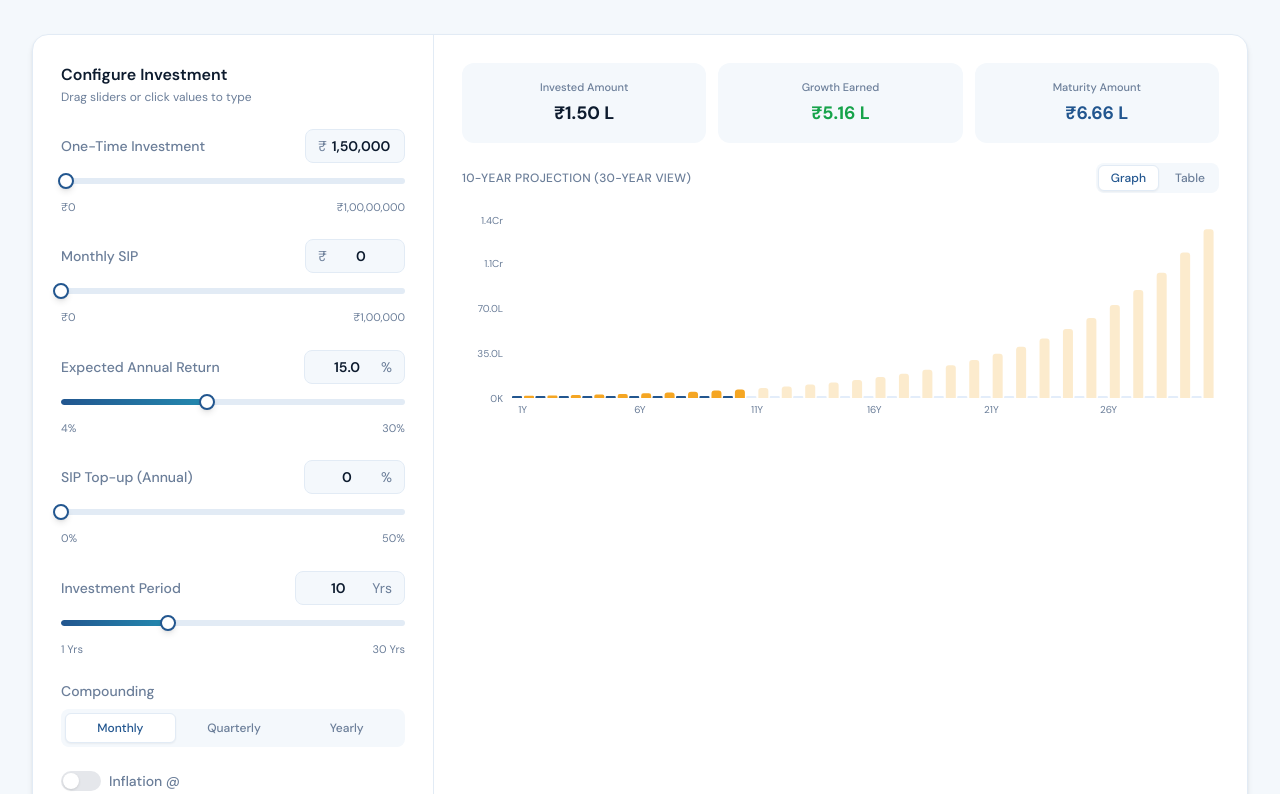
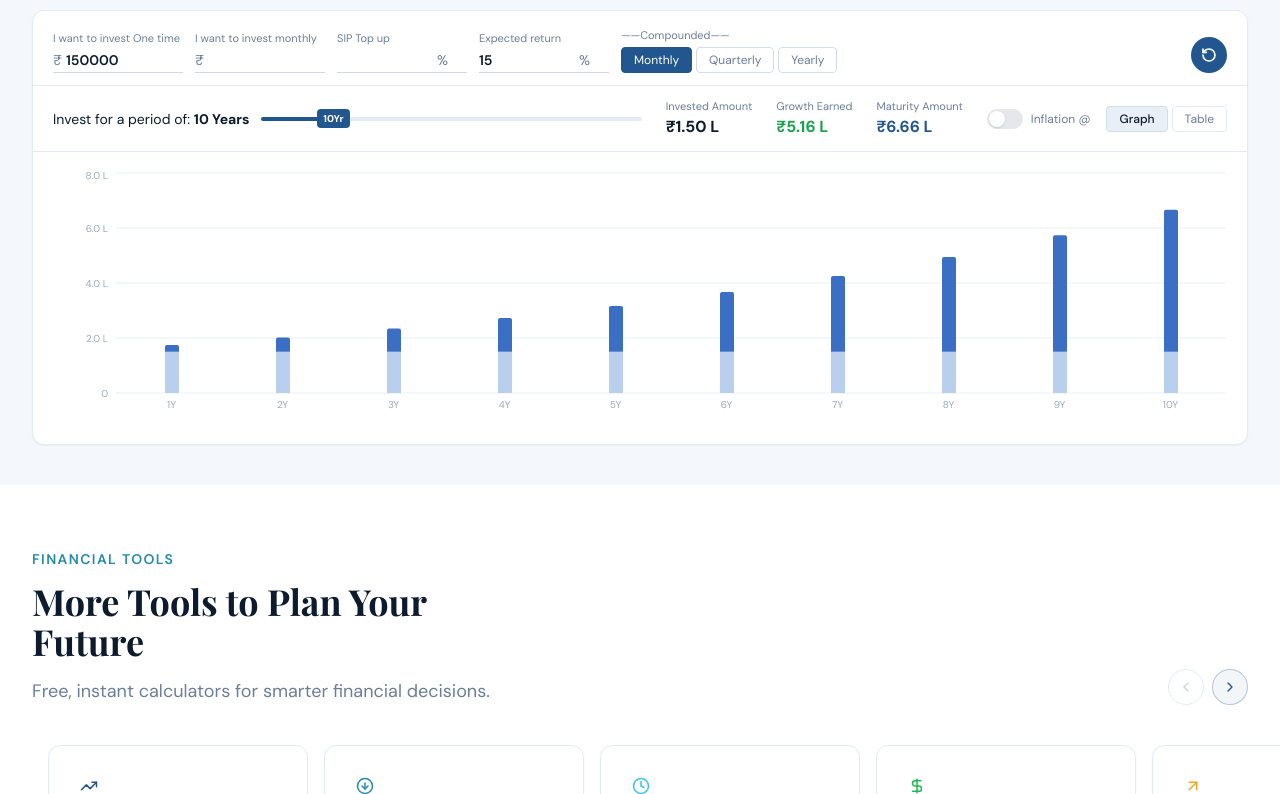
Before and after one commit to SwarikaaM/radds-v2, a React (Vite) app: page / in a window 1280 px wide. Shown: the part 1086-1880 px from the top of the page. Built offline with nearby package versions, Linux system fonts and the light colour scheme; a web font is replaced by a local one.

Commit message:
featured calculator update

```diff
--- a/src/components/home/FeaturedCalculator.jsx
+++ b/src/components/home/FeaturedCalculator.jsx
@@ -117,7 +117,7 @@ function buildChartData({ lumpsum, monthly, rate, sipTopUp, years, compounding,
   const periods = compounding === "monthly" ? 12 : compounding === "quarterly" ? 4 : 1;
   const rPerPeriod = rate / 100 / periods;
   const monthsPerPeriod = 12 / periods;
-  const maxYears = 30;
+  const maxYears = 50;
 
   return Array.from({ length: maxYears }, (_, i) => {
     const yr = i + 1;
@@ -145,7 +145,14 @@ function buildChartData({ lumpsum, monthly, rate, sipTopUp, years, compounding,
       ? Math.round(nominal / Math.pow(1 + inflation / 100, yr))
       : nominal;
 
-    return { year: yr, invested, total: nominal, real };
+    return {
+      year: yr,
+      invested,
+      total: nominal,
+      real,
+      growth: nominal - invested,
+      real_growth: real - invested,
+    };
   });
 }
 
@@ -179,165 +186,147 @@ export default function FeaturedCalculator() {
   }));
 
   return (
-    <section className="bg-lightbg py-14">
+    <section className="bg-lightbg py-10">
       <div className="max-w-7xl mx-auto px-4 sm:px-6 lg:px-8">
         <SectionHeader
           eyebrow="Investment Calculator"
           title="See Your Money Grow"
           subtitle="Combine a one-time investment with monthly SIP, add step-up and inflation — see the full picture."
-          className="mb-8"
+          className="mb-6"
         />
 
         <ScrollReveal>
-          <div className="bg-white rounded-[16px] border border-[#E2EBF5] shadow-md overflow-hidden">
-            <div className="grid grid-cols-1 lg:grid-cols-[400px_1fr] divide-y lg:divide-y-0 lg:divide-x divide-[#E2EBF5]">
+          <div className="bg-white rounded-xl border border-[#E2EBF5] shadow-sm overflow-hidden">
 
-              {/* ── Input Panel ── */}
-              <div className="p-7 space-y-6">
-                <div>
-                  <h3 className="text-textprimary font-semibold text-base mb-0.5">Configure Investment</h3>
-                  <p className="text-textmuted text-xs">Drag sliders or click values to type</p>
+            {/* ── Row 1: Input fields (compact, single row) ── */}
+            <div className="flex flex-wrap items-end gap-3 px-5 pt-4 pb-3 border-b border-[#E2EBF5]">
+              {[
+                { label: "I want to invest One time", value: lumpsum, onChange: setLumpsum, prefix: "₹" },
+                { label: "I want to invest monthly", value: monthly, onChange: setMonthly, prefix: "₹" },
+                { label: "SIP Top up", value: sipTopUp, onChange: setSipTopUp, suffix: "%" },
+                { label: "Expected return", value: rate, onChange: setRate, suffix: "%" },
+              ].map(f => (
+                <div key={f.label} className="flex flex-col gap-1 min-w-[130px]">
+                  <span className="text-[11px] text-textmuted">{f.label}</span>
+                  <div className="flex items-center border-b border-[#CDD8E3] pb-0.5 gap-1">
+                    {f.prefix && <span className="text-textmuted text-sm">{f.prefix}</span>}
+                    <input
+                      type="text" inputMode="numeric"
+                      value={f.value === 0 ? "" : f.value.toLocaleString("en-IN").replace(/,/g, "")}
+                      onChange={e => { const v = e.target.value.replace(/,/g, ""); if (v === "" || /^\d*\.?\d*$/.test(v)) f.onChange(v === "" ? 0 : Number(v)); }}
+                      className="w-24 bg-transparent text-sm font-semibold text-textprimary outline-none"
+                    />
+                    {f.suffix && <span className="text-textmuted text-sm">{f.suffix}</span>}
                   </div>
+                </div>
+              ))}
 
-                <SliderInput label="One-Time Investment" value={lumpsum} min={0} max={10000000} step={10000}
-                  onChange={setLumpsum} prefix="₹" />
-
-                <SliderInput label="Monthly SIP" value={monthly} min={0} max={100000} step={500}
-                  onChange={setMonthly} prefix="₹" />
-
-                <SliderInput label="Expected Annual Return" value={rate} min={4} max={30} step={0.5}
-                  onChange={setRate} suffix="%" formatDisplay={v => v.toFixed(1)} />
-
-                <SliderInput label="SIP Top-up (Annual)" value={sipTopUp} min={0} max={50} step={1}
-                  onChange={setSipTopUp} suffix="%" formatDisplay={v => v.toFixed(0)} />
-
-                <SliderInput label="Investment Period" value={years} min={1} max={30} step={1}
-                  onChange={setYears} suffix=" Yrs" formatDisplay={v => v} />
-
-                {/* Compounding toggle */}
-                <div>
-                  <p className="text-textmuted text-sm font-medium mb-2">Compounding</p>
-                  <div className="flex gap-1 bg-lightbg rounded-lg p-1">
-                    {["monthly", "quarterly", "yearly"].map(opt => (
+              {/* Compounding */}
+              <div className="flex flex-col gap-1">
+                <span className="text-[11px] text-textmuted">——Compounded——</span>
+                <div className="flex gap-1">
+                  {["Monthly", "Quarterly", "Yearly"].map(opt => (
                     <button key={opt}
-                        onClick={() => setCompounding(opt)}
-                        className={`flex-1 py-1.5 text-xs font-medium rounded-md transition-all capitalize ${
-                          compounding === opt
-                            ? "bg-white text-primary shadow-sm border border-[#E2EBF5]"
-                            : "text-textmuted hover:text-textprimary"
+                      onClick={() => setCompounding(opt.toLowerCase())}
+                      className={`px-3 py-1 text-xs rounded border transition-all ${
+                        compounding === opt.toLowerCase()
+                          ? "bg-[#22568F] text-white border-[#22568F]"
+                          : "bg-white text-textmuted border-[#D1DDE8] hover:border-[#22568F]"
                       }`}
-                      >
-                        {opt.charAt(0).toUpperCase() + opt.slice(1)}
-                      </button>
+                    >{opt}</button>
                   ))}
                 </div>
               </div>
 
-                {/* Inflation toggle */}
-                <div className="flex items-center justify-between gap-4">
+              {/* Reset */}
+              <button
+                onClick={() => { setLumpsum(150000); setMonthly(0); setRate(15); setSipTopUp(0); setYears(10); setCompounding("monthly"); setInflationEnabled(false); setInflation(6); }}
+                className="w-9 h-9 rounded-full bg-[#22568F] text-white flex items-center justify-center hover:bg-[#1a4070] transition-colors flex-shrink-0 ml-auto"
+                title="Reset"
+              >
+                <svg width="16" height="16" viewBox="0 0 24 24" fill="none" stroke="currentColor" strokeWidth="2.5" strokeLinecap="round" strokeLinejoin="round">
+                  <path d="M3 12a9 9 0 1 0 9-9 9.75 9.75 0 0 0-6.74 2.74L3 8"/>
+                  <path d="M3 3v5h5"/>
+                </svg>
+              </button>
+            </div>
+
+            {/* ── Row 2: Year slider + summary + controls ── */}
+            <div className="flex flex-wrap items-center gap-6 px-5 py-3 border-b border-[#E2EBF5]">
+              {/* Year slider */}
+              <div className="flex items-center gap-3 flex-1 min-w-[260px]">
+                <span className="text-sm text-textprimary whitespace-nowrap">
+                  Invest for a period of: <strong>{years} Years</strong>
+                </span>
+                <div className="relative flex-1 h-5 flex items-center">
+                  <div className="w-full h-1 bg-[#E2EBF5] rounded-full">
+                    <div className="h-1 bg-[#22568F] rounded-full" style={{ width: `${((years - 1) / 49) * 100}%` }} />
+                  </div>
+                  <input type="range" min={1} max={50} step={1} value={years}
+                    onChange={e => setYears(Number(e.target.value))}
+                    className="absolute inset-0 w-full opacity-0 cursor-pointer" />
+                  <div className="absolute flex flex-col items-center pointer-events-none"
+                    style={{ left: `calc(${((years - 1) / 49) * 100}% - 14px)` }}>
+                    <div className="bg-[#22568F] text-white text-[10px] font-bold px-1.5 py-0.5 rounded">{years}Yr</div>
+                  </div>
+                </div>
+              </div>
+
+              {/* Summary */}
+              <div className="flex gap-6">
+                <div>
+                  <p className="text-[11px] text-textmuted">Invested Amount</p>
+                  <p className="text-base font-bold text-textprimary">{fmt(results.totalInvested)}</p>
+                </div>
+                <div>
+                  <p className="text-[11px] text-textmuted">Growth Earned</p>
+                  <p className="text-base font-bold text-green-600">{fmt(results.growth)}</p>
+                </div>
+                <div>
+                  <p className="text-[11px] text-textmuted">{inflationEnabled ? "Maturity (Inflation Adj.)" : "Maturity Amount"}</p>
+                  <p className="text-base font-bold text-primary">{fmt(inflationEnabled ? results.realTotal : results.nominalTotal)}</p>
+                </div>
+              </div>
+
+              {/* Inflation + Graph/Table */}
+              <div className="flex items-center gap-4 ml-auto">
                 <div className="flex items-center gap-2">
-                    <button
-                      onClick={() => setInflationEnabled(e => !e)}
-                      className={`relative w-10 h-5 rounded-full transition-colors duration-200 ${
-                        inflationEnabled ? "bg-primary" : "bg-gray-200"
-                      }`}
-                    >
-                      <span className={`absolute top-0.5 left-0.5 w-4 h-4 bg-white rounded-full shadow transition-transform duration-200 ${
-                        inflationEnabled ? "translate-x-5" : ""
-                      }`} />
+                  <button onClick={() => setInflationEnabled(e => !e)}
+                    className={`relative w-9 h-5 rounded-full transition-colors ${inflationEnabled ? "bg-[#22568F]" : "bg-gray-200"}`}>
+                    <span className={`absolute top-0.5 left-0.5 w-4 h-4 bg-white rounded-full shadow transition-transform ${inflationEnabled ? "translate-x-4" : ""}`} />
                   </button>
-                    <span className="text-sm text-textmuted font-medium">Inflation @</span>
-                  </div>
+                  <span className="text-xs text-textmuted">Inflation @</span>
                   {inflationEnabled && (
-                    <div className="flex items-center gap-1 bg-lightbg border border-[#E2EBF5] rounded-lg px-3 py-1 w-24">
-                      <input
-                        type="number" min={1} max={15} step={0.5}
-                        value={inflation}
+                    <div className="flex items-center border-b border-[#CDD8E3] gap-0.5">
+                      <input type="number" min={1} max={20} step={0.5} value={inflation}
                         onChange={e => setInflation(Number(e.target.value))}
-                        className="w-full bg-transparent text-sm font-semibold text-textprimary outline-none text-center"
-                      />
-                      <span className="text-textmuted text-sm">%</span>
+                        className="w-8 bg-transparent text-xs font-semibold outline-none text-center" />
+                      <span className="text-xs text-textmuted">%</span>
                     </div>
                   )}
                 </div>
-
-                {/* Quick presets */}
-                <div>
-                  <p className="text-textmuted text-xs mb-2 font-medium">Quick Presets</p>
-                  <div className="flex flex-wrap gap-2">
-                    {[
-                      { label: "Starter", ls: 50000, m: 2000, r: 12, y: 10 },
-                      { label: "Growth", ls: 150000, m: 5000, r: 14, y: 15 },
-                      { label: "Wealth", ls: 500000, m: 10000, r: 15, y: 20 },
-                    ].map(p => (
-                      <button key={p.label}
-                        onClick={() => { setLumpsum(p.ls); setMonthly(p.m); setRate(p.r); setYears(p.y); setSipTopUp(0); }}
-                        className="px-3 py-1.5 text-xs rounded-full border border-[#E2EBF5] text-textmuted hover:border-primary hover:text-primary transition-colors"
-                      >
-                        {p.label}
-                      </button>
+                <div className="flex gap-1">
+                  {["Graph", "Table"].map(m => (
+                    <button key={m} onClick={() => setViewMode(m.toLowerCase())}
+                      className={`px-3 py-1 text-xs rounded border transition-all ${
+                        viewMode === m.toLowerCase()
+                          ? "bg-[#E8EFF6] text-textprimary border-[#D1DDE8] font-medium"
+                          : "bg-white text-textmuted border-[#E2EBF5] hover:border-[#D1DDE8]"
+                      }`}>{m}</button>
                   ))}
                 </div>
               </div>
             </div>
 
-              {/* ── Output Panel ── */}
-              <div className="p-7 space-y-5 flex flex-col">
-
-                {/* Summary cards */}
-                <div className="grid grid-cols-3 gap-3">
-                  {[
-                    { label: "Invested Amount", value: fmt(results.totalInvested), color: "text-textprimary" },
-                    { label: "Growth Earned", value: fmt(results.growth), color: "text-green-600" },
-                    { label: inflationEnabled ? "Maturity (Inflation Adj.)" : "Maturity Amount", value: fmt(inflationEnabled ? results.realTotal : results.nominalTotal), color: "text-primary" },
-                  ].map(c => (
-                    <div key={c.label} className="bg-lightbg rounded-xl p-4 text-center">
-                      <p className="text-[11px] text-textmuted font-medium mb-1">{c.label}</p>
-                      <p className={`text-lg font-bold ${c.color}`}>{c.value}</p>
-                    </div>
-                  ))}
-                </div>
-
-                {/* Inflation note */}
-                {inflationEnabled && (
-                  <div className="text-xs text-textmuted bg-amber-50 border border-amber-100 rounded-lg px-3 py-2">
-                    Nominal maturity: <span className="font-semibold text-textprimary">{fmt(results.nominalTotal)}</span>
-                    {" "}→ adjusted to today's purchasing power at {inflation}% inflation over {years} yrs
-                  </div>
-                )}
-
-                {/* Graph / Table toggle */}
-                <div className="flex items-center justify-between">
-                  <p className="text-textmuted text-xs font-medium uppercase tracking-wide">
-                    {years}-Year Projection (30-year view)
-                  </p>
-                  <div className="flex gap-1 bg-lightbg rounded-lg p-0.5">
-                    {["graph", "table"].map(m => (
-                      <button key={m}
-                        onClick={() => setViewMode(m)}
-                        className={`px-3 py-1 text-xs font-medium rounded-md transition-all capitalize ${
-                          viewMode === m
-                            ? "bg-white text-primary shadow-sm border border-[#E2EBF5]"
-                            : "text-textmuted hover:text-textprimary"
-                        }`}
-                      >
-                        {m.charAt(0).toUpperCase() + m.slice(1)}
-                      </button>
-                    ))}
-                  </div>
-                </div>
-
-                {/* Chart or Table */}
-                <div className="flex-1">
+            {/* ── Row 3: Chart / Table full width ── */}
+            <div className="px-4 py-4">
               {viewMode === "graph" ? (
-                    <SIPGrowthChart data={chartDataWithHighlight} inflationEnabled={inflationEnabled} years={years} />
+                <SIPGrowthChart data={chartData} inflationEnabled={inflationEnabled} years={years} />
               ) : (
                 <SIPYearlyTable data={chartData} inflationEnabled={inflationEnabled} years={years} />
               )}
             </div>
-              </div>
 
-            </div>
           </div>
         </ScrollReveal>
       </div>
--- a/src/components/home/SIPGrowthChart.jsx
+++ b/src/components/home/SIPGrowthChart.jsx
@@ -1,45 +1,46 @@
-import { BarChart, Bar, XAxis, YAxis, Tooltip, ResponsiveContainer, Cell } from "recharts";
+import { BarChart, Bar, XAxis, YAxis, Tooltip, ResponsiveContainer, CartesianGrid } from "recharts";
 
-function fmt(n) {
-  if (n >= 1e7) return (n / 1e7).toFixed(1) + "Cr";
-  if (n >= 1e5) return (n / 1e5).toFixed(1) + "L";
-  return (n / 1000).toFixed(0) + "K";
+function fmtY(n) {
+  if (Math.abs(n) >= 1e7) return (n / 1e7).toFixed(1) + " Cr";
+  if (Math.abs(n) >= 1e5) return (n / 1e5).toFixed(1) + " L";
+  if (Math.abs(n) >= 1000) return (n / 1000).toFixed(0) + "K";
+  return String(n);
 }
 
 export default function SIPGrowthChart({ data, inflationEnabled, years }) {
+  const visibleData = data.filter(d => d.year <= years);
+  const barSize = visibleData.length > 25 ? 14 : visibleData.length > 15 ? 11 : 14;
+
   return (
-    <ResponsiveContainer width="100%" height={220}>
-      <BarChart data={data} barSize={data.length > 20 ? 10 : 14} barGap={2}>
+    <ResponsiveContainer width="100%" height={260}>
+      <BarChart data={visibleData} barSize={barSize} barCategoryGap="25%">
+        <CartesianGrid vertical={false} stroke="#E8EFF6" strokeDasharray="3 0" />
         <XAxis
           dataKey="year"
-          tick={{ fontSize: 10, fill: "#6B7E99" }}
+          tick={{ fontSize: 10, fill: "#9BAAB8" }}
           tickFormatter={v => `${v}Y`}
-          interval={data.length > 20 ? 4 : 2}
-          axisLine={false} tickLine={false}
+          interval={0}
+          axisLine={false}
+          tickLine={false}
         />
         <YAxis
-          tick={{ fontSize: 10, fill: "#6B7E99" }}
-          tickFormatter={fmt}
-          axisLine={false} tickLine={false} width={44}
+          tick={{ fontSize: 10, fill: "#9BAAB8" }}
+          tickFormatter={fmtY}
+          axisLine={false}
+          tickLine={false}
+          width={62}
         />
         <Tooltip
           formatter={(value, name) => {
-            const labels = { invested: "Invested", total: "Maturity (Nominal)", real: "Maturity (Real)" };
+            const labels = { invested: "Invested", growth: "Growth", real_growth: "Growth (Adj.)" };
             return ["₹" + Number(value).toLocaleString("en-IN"), labels[name] || name];
           }}
           labelFormatter={l => `Year ${l}`}
-          contentStyle={{ fontSize: 12, borderRadius: 8, border: "1px solid #E2EBF5" }}
+          contentStyle={{ fontSize: 12, borderRadius: 6, border: "1px solid #E2EBF5" }}
+          cursor={{ fill: "rgba(34,86,143,0.03)" }}
         />
-        <Bar dataKey="invested" radius={[3, 3, 0, 0]}>
-          {data.map((entry, i) => (
-            <Cell key={i} fill={entry.year <= years ? "#22568F" : "#C8DCF5"} fillOpacity={entry.year <= years ? 1 : 0.5} />
-          ))}
-        </Bar>
-        <Bar dataKey={inflationEnabled ? "real" : "total"} radius={[3, 3, 0, 0]}>
-          {data.map((entry, i) => (
-            <Cell key={i} fill={entry.year <= years ? "#F5A623" : "#FAD89B"} fillOpacity={entry.year <= years ? 1 : 0.5} />
-          ))}
-        </Bar>
+        <Bar dataKey="invested" stackId="s" fill="#B8D0EE" radius={[0, 0, 0, 0]} />
+        <Bar dataKey={inflationEnabled ? "real_growth" : "growth"} stackId="s" fill="#3B6FC4" radius={[2, 2, 0, 0]} />
       </BarChart>
     </ResponsiveContainer>
   );
```
Lines whose indentation alone changed are shown as unchanged.
